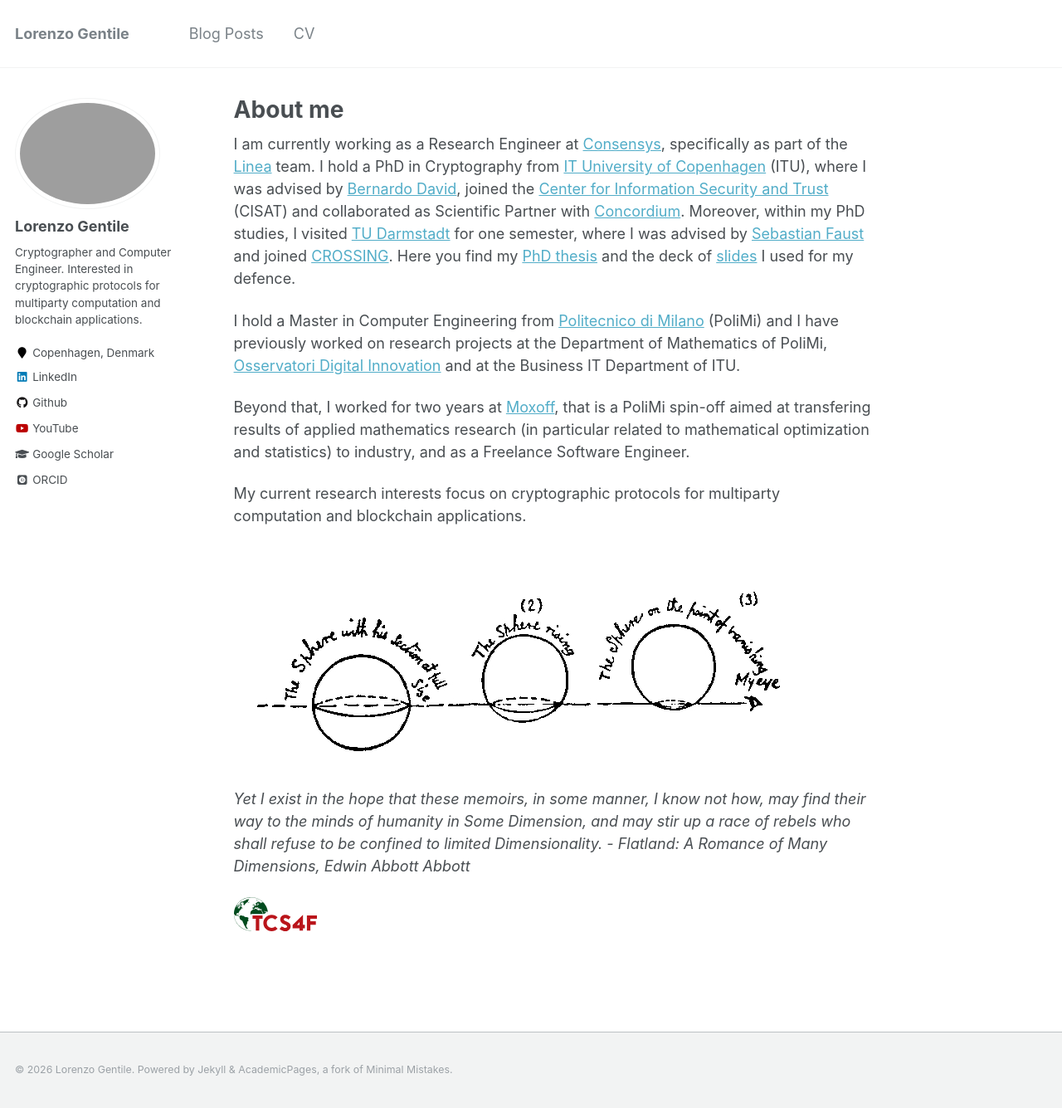
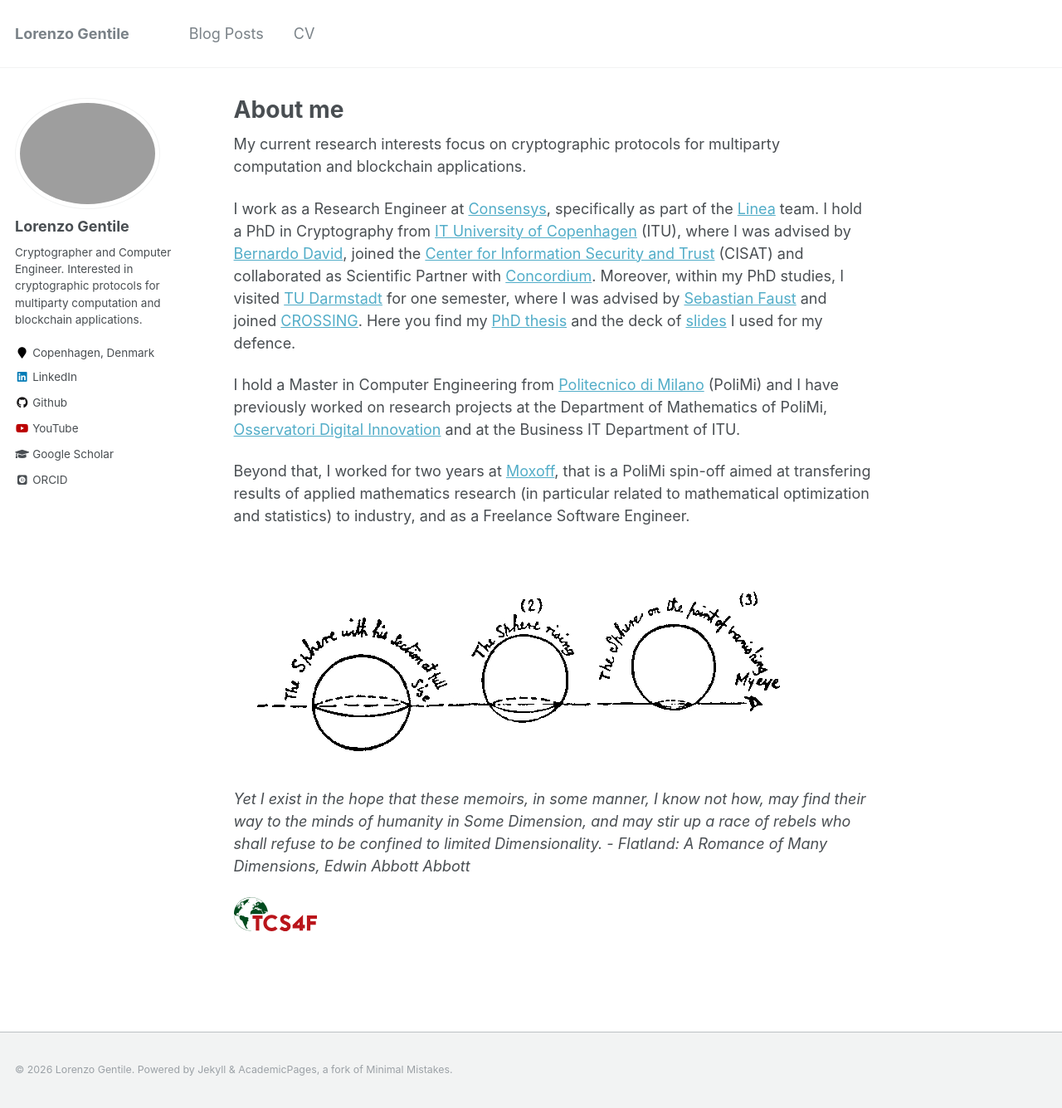
Before and after one commit to lorenzogentile404/lorenzogentile404.github.io, a Jekyll site: the page built from _pages/about.md, in a window 1280 px wide and 1335 px high. Shown: the whole window at 83% size. Built offline with Jekyll 4.4.1, drawn with Linux system fonts in a browser that asks for light colours; some web fonts are replaced.

Commit message:
Revise about page introduction and research focus
Rearranged the introduction to emphasize current research interests before detailing work experience.

```diff
--- a/_pages/about.md
+++ b/_pages/about.md
@@ -7,14 +7,14 @@ redirect_from:
   - /about/
   - /about.html
 ---
-I am currently working as a Research Engineer at [Consensys](https://consensys.io/), specifically as part of the [Linea](https://linea.build/) team.
+My current research interests focus on cryptographic protocols for multiparty computation and blockchain applications.
+
+I work as a Research Engineer at [Consensys](https://consensys.io/), specifically as part of the [Linea](https://linea.build/) team.
 I hold a PhD in Cryptography from [IT University of Copenhagen](https://www.itu.dk/) (ITU), where I was advised by [Bernardo David](https://www.bmdavid.com/), joined the [Center for Information Security and Trust](https://cist.dk/) (CISAT) and collaborated as Scientific Partner with [Concordium](https://concordium.com/). Moreover, within my PhD studies, I visited [TU Darmstadt](https://www.tu-darmstadt.de/) for one semester, where I was advised by [Sebastian Faust](https://www.informatik.tu-darmstadt.de/fb20/organisation_fb20/professuren_und_gruppenleitungen/fb20professuren_und_gruppenleitungen_detailseite_80576.en.jsp) and joined [CROSSING](https://www.crossing.tu-darmstadt.de/crc_1119/index.en.jsp). Here you find my [PhD thesis](https://lorenzogentile404.github.io/files/phd_thesis.pdf) and the deck of [slides](https://lorenzogentile404.github.io/files/phd_thesis_slides.pdf) I used for my defence.
 
 I hold a Master in Computer Engineering from [Politecnico di Milano](https://www.polimi.it/en/) (PoliMi) and I have previously worked on research projects at the Department of Mathematics of PoliMi, [Osservatori Digital Innovation](https://www.osservatori.net/) and at the Business IT Department of ITU.
 
 Beyond that, I worked for two years at [Moxoff](https://www.moxoff.com/), that is a PoliMi spin-off aimed at transfering results of applied mathematics research (in particular related to mathematical optimization and statistics) to industry, and as a Freelance Software Engineer.
-
-My current research interests focus on cryptographic protocols for multiparty computation and blockchain applications.
 <br/><br/><br/>
 
 ![alt text](images/flatland.png)
```
